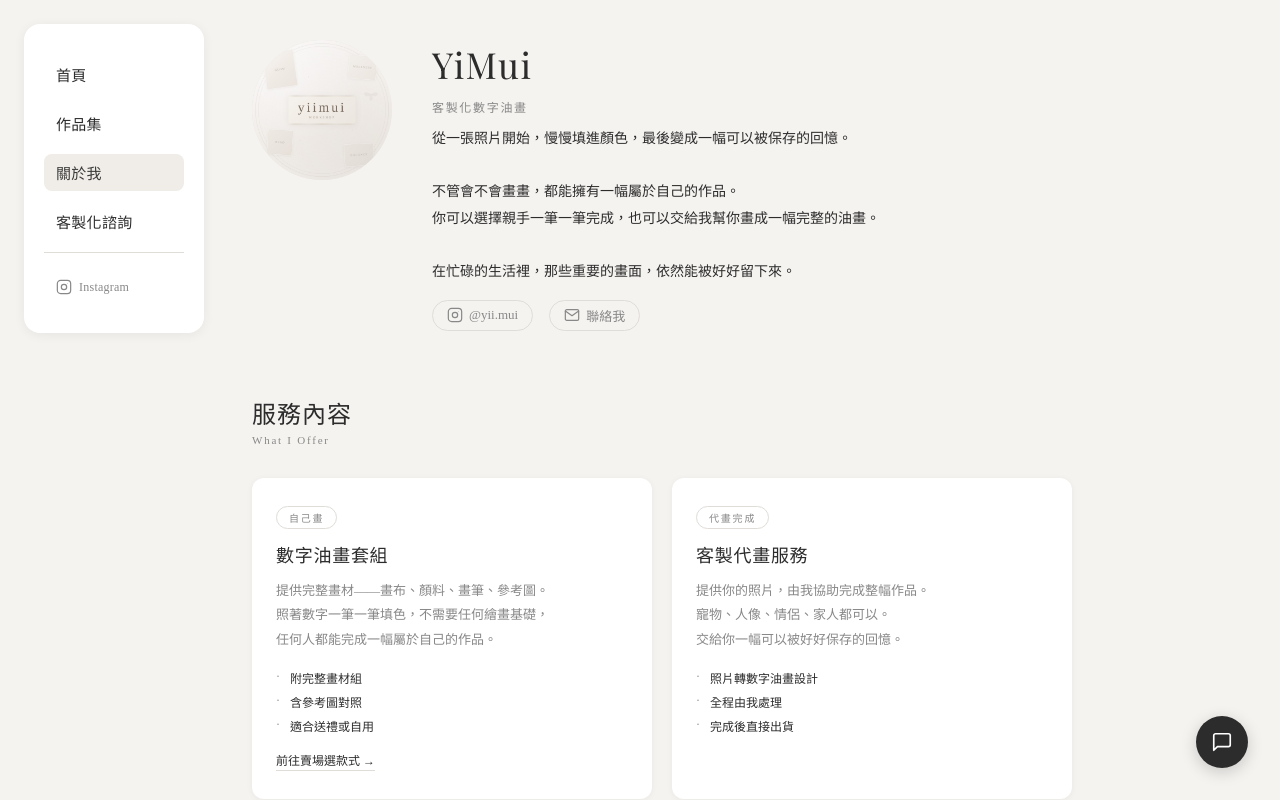
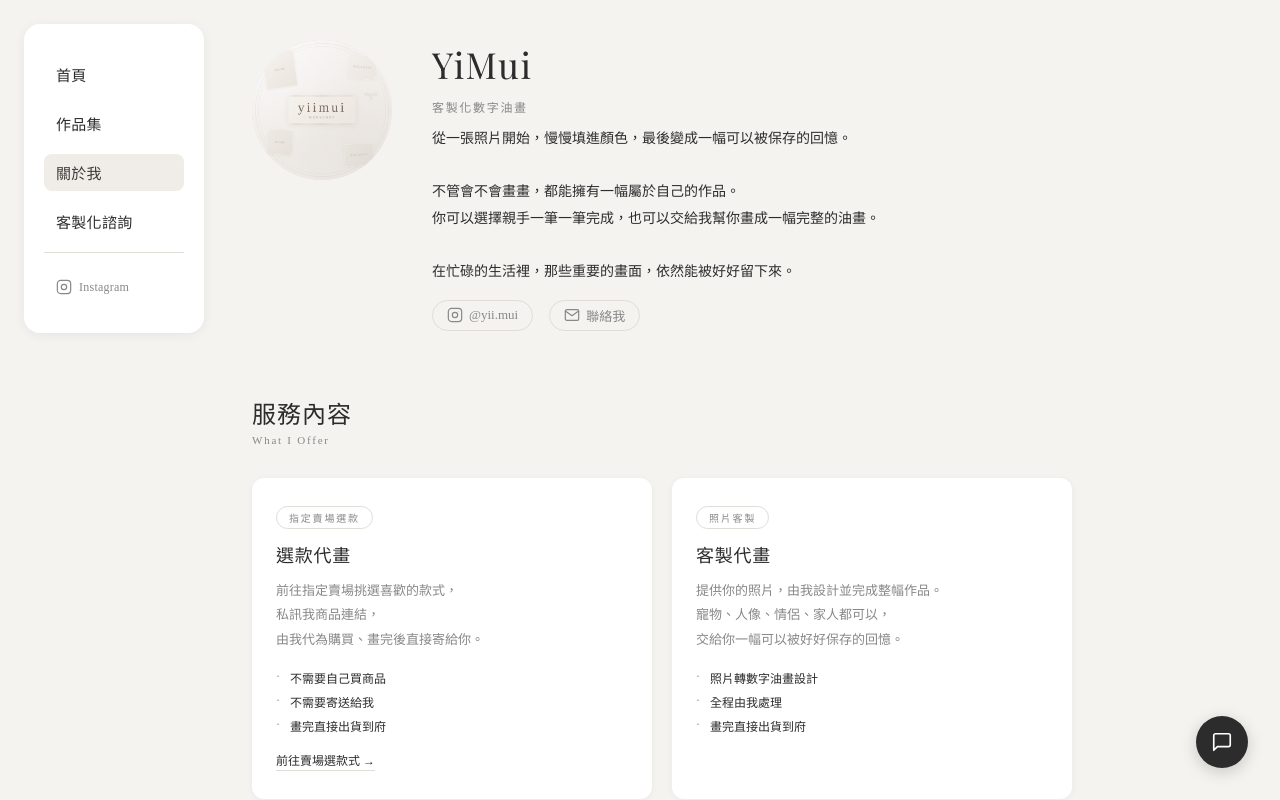
Before and after one commit to yiznmin/painting-website, a Vue app: page /#/about in a window 1280 px wide. Shown: the top 800 px of the page. Built offline with nearby package versions, Linux system fonts and the light colour scheme; a web font is replaced by a local one.

Commit message:
修正服務說明：選款代畫流程

```diff
--- a/src/views/AboutView.vue
+++ b/src/views/AboutView.vue
@@ -36,32 +36,32 @@
       <p class="section-sub">What I Offer</p>
       <div class="service-grid">
         <div class="service-card">
-          <div class="service-tag">自己畫</div>
-          <h3 class="service-name">數字油畫套組</h3>
+          <div class="service-tag">指定賣場選款</div>
+          <h3 class="service-name">選款代畫</h3>
           <p class="service-desc">
-            提供完整畫材——畫布、顏料、畫筆、參考圖。<br />
-            照著數字一筆一筆填色，不需要任何繪畫基礎，<br />
-            任何人都能完成一幅屬於自己的作品。
+            前往指定賣場挑選喜歡的款式，<br />
+            私訊我商品連結，<br />
+            由我代為購買、畫完後直接寄給你。
           </p>
           <ul class="service-list">
-            <li>附完整畫材組</li>
-            <li>含參考圖對照</li>
-            <li>適合送禮或自用</li>
+            <li>不需要自己買商品</li>
+            <li>不需要寄送給我</li>
+            <li>畫完直接出貨到府</li>
           </ul>
           <a href="https://tw.shp.ee/Ypd5hsNs" target="_blank" rel="noopener" class="service-shop-btn">前往賣場選款式 →</a>
         </div>
         <div class="service-card">
-          <div class="service-tag">代畫完成</div>
-          <h3 class="service-name">客製代畫服務</h3>
+          <div class="service-tag">照片客製</div>
+          <h3 class="service-name">客製代畫</h3>
           <p class="service-desc">
-            提供你的照片，由我協助完成整幅作品。<br />
-            寵物、人像、情侶、家人都可以。<br />
+            提供你的照片，由我設計並完成整幅作品。<br />
+            寵物、人像、情侶、家人都可以，<br />
             交給你一幅可以被好好保存的回憶。
           </p>
           <ul class="service-list">
             <li>照片轉數字油畫設計</li>
             <li>全程由我處理</li>
-            <li>完成後直接出貨</li>
+            <li>畫完直接出貨到府</li>
           </ul>
         </div>
       </div>
@@ -110,8 +110,8 @@
 <script setup>
 const steps = [
   {
-    title: '私訊照片',
-    desc: '傳送照片與希望的尺寸，或至指定賣場選擇款式。',
+    title: '私訊我',
+    desc: '選款代畫：傳送賣場商品連結。照片客製：傳送照片與希望尺寸。',
     link: 'https://tw.shp.ee/Ypd5hsNs'
   },
   {
--- a/src/views/ContactView.vue
+++ b/src/views/ContactView.vue
@@ -121,11 +121,11 @@ const successMsg = ref('')
 const faqs = [
   {
     q: '你們提供哪兩種服務？',
-    a: '「自己畫」：提供完整畫材組（畫布、顏料、畫筆、參考圖），你親手一筆一筆完成。「代畫完成」：提供照片由我幫你畫成一幅完整的油畫，完成後直接出貨。'
+    a: '「選款代畫」：前往指定賣場挑選款式，私訊我商品連結，由我代購並畫完後直接寄給你，不需要自己買或寄送。「照片客製」：提供你的照片，由我設計並完成整幅作品，畫完後直接出貨。'
   },
   {
-    q: '不會畫畫也可以嗎？',
-    a: '完全可以！數字油畫已將畫面分成編號區塊，對應顏料顏色，只要按照數字填色就能完成，不需要任何繪畫基礎。'
+    q: '我需要自己去買商品嗎？',
+    a: '不需要！選款代畫只要私訊我賣場商品連結，由我負責代購，你完全不用處理購買或寄送的事。'
   },
   {
     q: '可以指定什麼主題？',
--- a/src/views/HomeView.vue
+++ b/src/views/HomeView.vue
@@ -105,16 +105,16 @@ const featuredArtworks = computed(() => {
 
 const features = [
   {
-    title: '自己畫',
-    desc: '提供完整畫材組，照著參考圖一筆一筆完成，不需要任何繪畫基礎，任何人都能擁有一幅屬於自己的作品。'
+    title: '選款代畫',
+    desc: '從指定賣場挑選款式，私訊我連結，由我代購、畫完後直接寄出，不需要自己買或寄送。'
   },
   {
-    title: '代畫完成',
-    desc: '提供你的照片，由我協助完成整幅作品，交給你一幅可以被好好保存的回憶。'
+    title: '照片客製',
+    desc: '提供你的照片，由我設計並完成整幅作品，寵物、人像、家人都可以。'
   },
   {
     title: '私訊訂製',
-    desc: '傳送照片與尺寸需求，我會協助評估與報價，全程由我處理，無需自行購買或寄送材料。'
+    desc: '傳送商品連結或照片給我，我協助評估與報價，全程由我處理，畫完直接出貨到府。'
   }
 ]
 </script>
```
